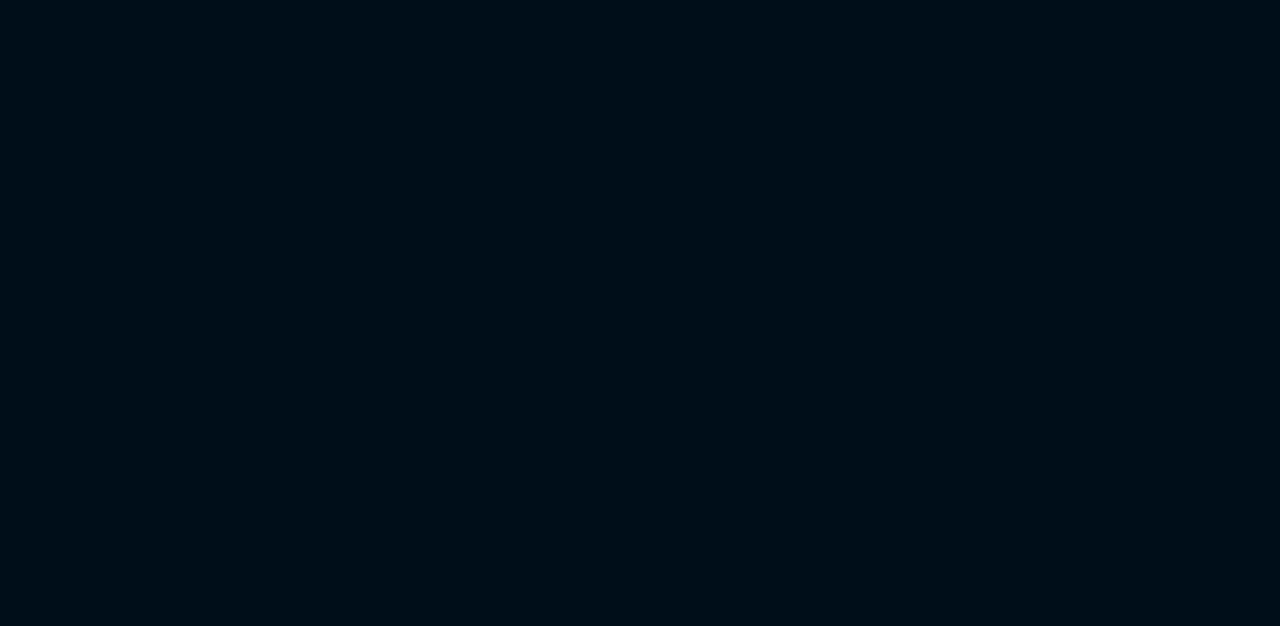
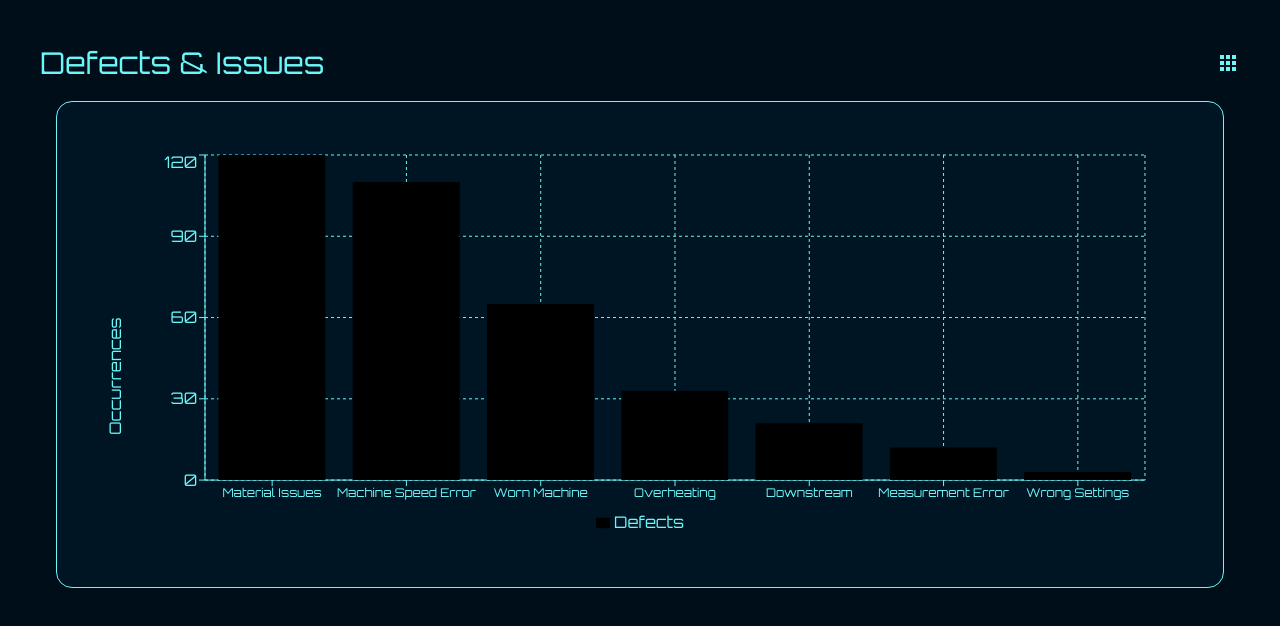
Before and after one commit to joohong89/monitoring, a React (Vite) app: page /defects in a window 1280 px wide. Before the commit this address had no page. Shown: the top 626 px of the page. Built offline with nearby package versions, Linux system fonts and the light colour scheme.

Commit message:
added DefectsByMachines.tsx

```diff
--- a/src/App.tsx
+++ b/src/App.tsx
@@ -2,6 +2,7 @@ import './App.css'
 import { BrowserRouter as Router, Routes, Route } from 'react-router-dom';
 import DashboardLayout from "./layouts/DashboardLayout.tsx";
 import ProductionAndDowntimeL1 from "./modules/ProductionAndDowntime/ProductionAndDowntimeL1.tsx";
+import DefectsByMachines from "./modules/ProductionAndDowntime/DefectsByMachines.tsx";
 
 function App() {
 
@@ -12,6 +13,7 @@ function App() {
                 <Route path="/" element={<DashboardLayout />}>
                     <Route index element={<ProductionAndDowntimeL1 />} />
                     <Route path="cycle" element={<ProductionAndDowntimeL1 />} />
+                    <Route path="defects" element={<DefectsByMachines />} />
                     {/*<Route path="reports" element={<Reports />} />*/}
                 </Route>
             </Routes>
--- a/src/components/CustomBarChart.tsx
+++ b/src/components/CustomBarChart.tsx
@@ -2,7 +2,7 @@ import {Bar, BarChart, CartesianGrid, Legend, Rectangle, ResponsiveContainer, To
 
 type ChartData =  {name: string, series1?: number, series2?: number, series3?: number, series4?: number, series5?: number };
 type series = {name: string, color: string, activeColor: string};
-const CustomBarChart = ({data, seriesName}: {data: Array<ChartData>, seriesName: Array<series>}) => {
+const CustomBarChart = ({data, seriesName, yAxisLabel}: {data: Array<ChartData>, seriesName: Array<series>, yAxisLabel: string}) => {
     return (
         <ResponsiveContainer aspect={2.75}>
             <BarChart
@@ -18,7 +18,7 @@ const CustomBarChart = ({data, seriesName}: {data: Array<ChartData>, seriesName:
             >
                 <CartesianGrid strokeDasharray="3 3"  stroke={"var(--color-text-primary)"} />
                 <XAxis fontSize={12} dataKey="name" stroke={"var(--color-text-primary)"} />
-                <YAxis fill={"green"} label={{fill:"var(--color-text-primary)", value: 'Time (mins)', angle: -90, position: 'left', offset: 30}} stroke={"var(--color-text-primary)"} />
+                <YAxis fill={"green"} label={{fill:"var(--color-text-primary)", value:yAxisLabel, angle: -90, position: 'left', offset: 30}} stroke={"var(--color-text-primary)"} />
                 <Tooltip cursor={{ fill: "var(--color-highlight)" }} contentStyle={{backgroundColor: "var(--color-highlight)", borderColor: "var(--color-background)"}} />
                 <Legend />
                 {seriesName.map((item, index) =>
--- a/src/components/PopMenu.tsx
+++ b/src/components/PopMenu.tsx
@@ -32,10 +32,13 @@ const PopMenu = ({updateTitle, menuItems} :{updateTitle: UpdateTitle, menuItems:
                                 <nav className="h-full grid grid-cols-3 grid-rows-3 pop-menu">
                                     {
                                         menuItems && menuItems.map((item, index) =>
-                                            <div className={"pop-menu-items"} key={index}  onClick={() => updateTitle(item.title)}>
+                                            <Link to={item.url} className={"pop-menu-items"} key={index}
+                                                 onClick={() => {
+                                                    updateTitle(item.title)
+                                                 }}>
                                                 <item.icon className={"pop-menu-icons"}  />
-                                                <Link to={item.url}>{item.title}</Link>
-                                            </div>)
+                                                {item.title}
+                                            </Link>)
                                     }
                                 </nav>
                             </div>
--- a/src/layouts/DashboardLayout.tsx
+++ b/src/layouts/DashboardLayout.tsx
@@ -4,8 +4,8 @@ import {useEffect, useState} from "react";
 import { useLocation } from 'react-router-dom';
 import {GiBackwardTime, GiFactory} from "react-icons/gi";
 import {GrVirtualMachine} from "react-icons/gr";
-import {MdCompare} from "react-icons/md";
-import {FaBoxesPacking, FaPeopleRoof} from "react-icons/fa6";
+import {MdBrokenImage, MdCompare} from "react-icons/md";
+import {FaPeopleRoof} from "react-icons/fa6";
 import {TiWarning} from "react-icons/ti";
 import {RiDeleteBin3Fill} from "react-icons/ri";
 import {FaThermometer} from "react-icons/fa";
@@ -20,10 +20,10 @@ const DashboardLayout = () => {
         {url: '/cycle', title: "Cycle Time Analysis",  icon: GiBackwardTime},
         {url: '/oee', title: "OEE",  icon: GrVirtualMachine},
         {url: '/target', title: "Target vs Actual",  icon: MdCompare},
-        {url: '/defects', title: "Defects & Issues",  icon: FaBoxesPacking},
-        {url: '/run-downtime', title: "Runtime & Downtime", icon: GiFactory},
+        {url: '/defects', title: "Defects & Issues",  icon: MdBrokenImage },
         {url: '/machine-status', title: "Machine Status",  icon: TiWarning},
         {url: '/throughput', title: "Throughput & Scrap",  icon: RiDeleteBin3Fill},
+        {url: '/', title: "Runtime & Downtime", icon: GiFactory},
         {url: '/environment', title: "Environmental Condition",  icon: FaThermometer},
         {url: '/labour', title: "Labor Utilization",  icon: FaPeopleRoof},
     ]);
--- a/src/mock/MockData.ts
+++ b/src/mock/MockData.ts
@@ -35,3 +35,33 @@ export const runAndDowntimeMockData = [
         series2: 4300,
     },
 ];
+export const defectsByMachinesMockData = [
+    {
+        name: 'Material Issues',
+        series1: 120,
+    },
+    {
+        name: 'Machine Speed Error',
+        series1: 110,
+    },
+    {
+        name: 'Worn Machine',
+        series1: 65,
+    },
+    {
+        name: 'Overheating',
+        series1: 33,
+    },
+    {
+        name: 'Downstream',
+        series1: 21,
+    },
+    {
+        name: 'Measurement Error',
+        series1: 12,
+    },
+    {
+        name: 'Wrong Settings',
+        series1: 3,
+    },
+];
--- /dev/null
+++ b/src/modules/ProductionAndDowntime/DefectsByMachines.tsx
@@ -0,0 +1,23 @@
+import CustomBarChart from "../../components/CustomBarChart.tsx";
+import {defectsByMachinesMockData} from "../../mock/MockData.ts";
+
+const DefectsByMachines = () => {
+    const data = defectsByMachinesMockData;
+
+
+
+    const seriesName =[
+        {name: "Defects", color: "var(--color-error)", activeColor: "var(--color-error)"},
+    ]
+
+
+    return (
+        <div>
+            <div className={"panel"}>
+                <CustomBarChart data={data} seriesName={seriesName} yAxisLabel={"Occurrences"}></CustomBarChart>
+            </div>
+        </div>
+    );
+};
+
+export default DefectsByMachines;
--- a/src/modules/ProductionAndDowntime/ProductionAndDowntimeL1.tsx
+++ b/src/modules/ProductionAndDowntime/ProductionAndDowntimeL1.tsx
@@ -14,7 +14,7 @@ const ProductionAndDowntimeL1 = () => {
 
     return (
         <div className={"panel"}>
-            <CustomBarChart data={data} seriesName={seriesName}></CustomBarChart>
+            <CustomBarChart data={data} seriesName={seriesName} yAxisLabel="Time (min)"></CustomBarChart>
         </div>
     );
 };
```
